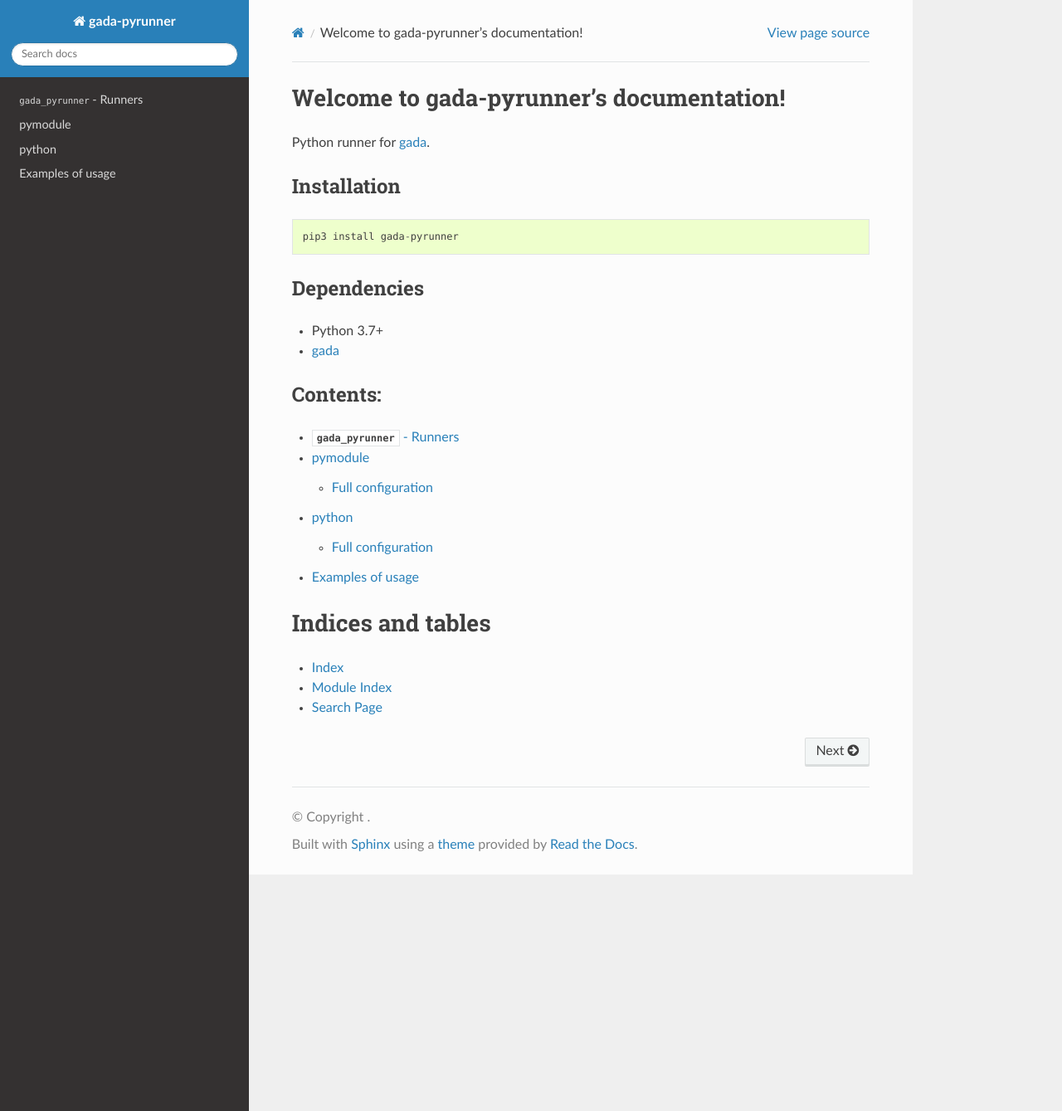
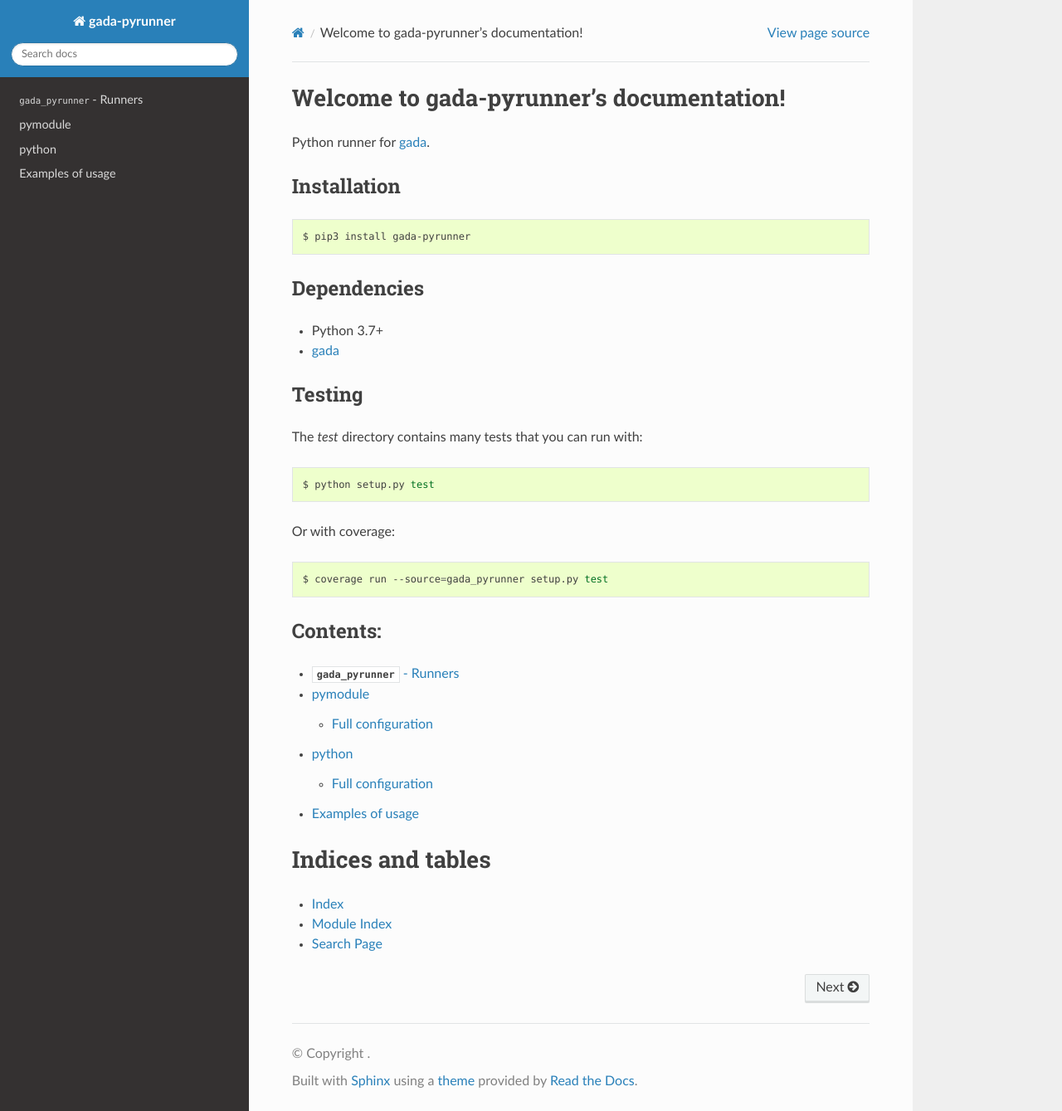
Before and after one commit to gadalang/gada-pyrunner, a Sphinx documentation site: the page built from docs/index.rst, in a window 1280 px wide and 1339 px high. Shown: the whole window at 83% size. Built offline with Sphinx 7.4.7 and the Read the Docs theme 2.0.0, drawn with Linux system fonts in a browser that asks for light colours.

Commit message:
Update index.rst

```diff
--- a/docs/index.rst
+++ b/docs/index.rst
@@ -15,9 +15,9 @@ Python runner for gada_.
 Installation
 ------------
 
-.. code::
+.. code-block:: bash
 
-   pip3 install gada-pyrunner
+   $ pip3 install gada-pyrunner
 
 
 Dependencies
@@ -25,6 +25,22 @@ Dependencies
 
 - Python 3.7+
 - gada_
+
+
+Testing
+-------
+
+The `test` directory contains many tests that you can run with:
+
+.. code-block:: bash
+
+   $ python setup.py test
+
+Or with coverage:
+
+.. code-block:: bash
+
+   $ coverage run --source=gada_pyrunner setup.py test
 
 
 Contents:
```
